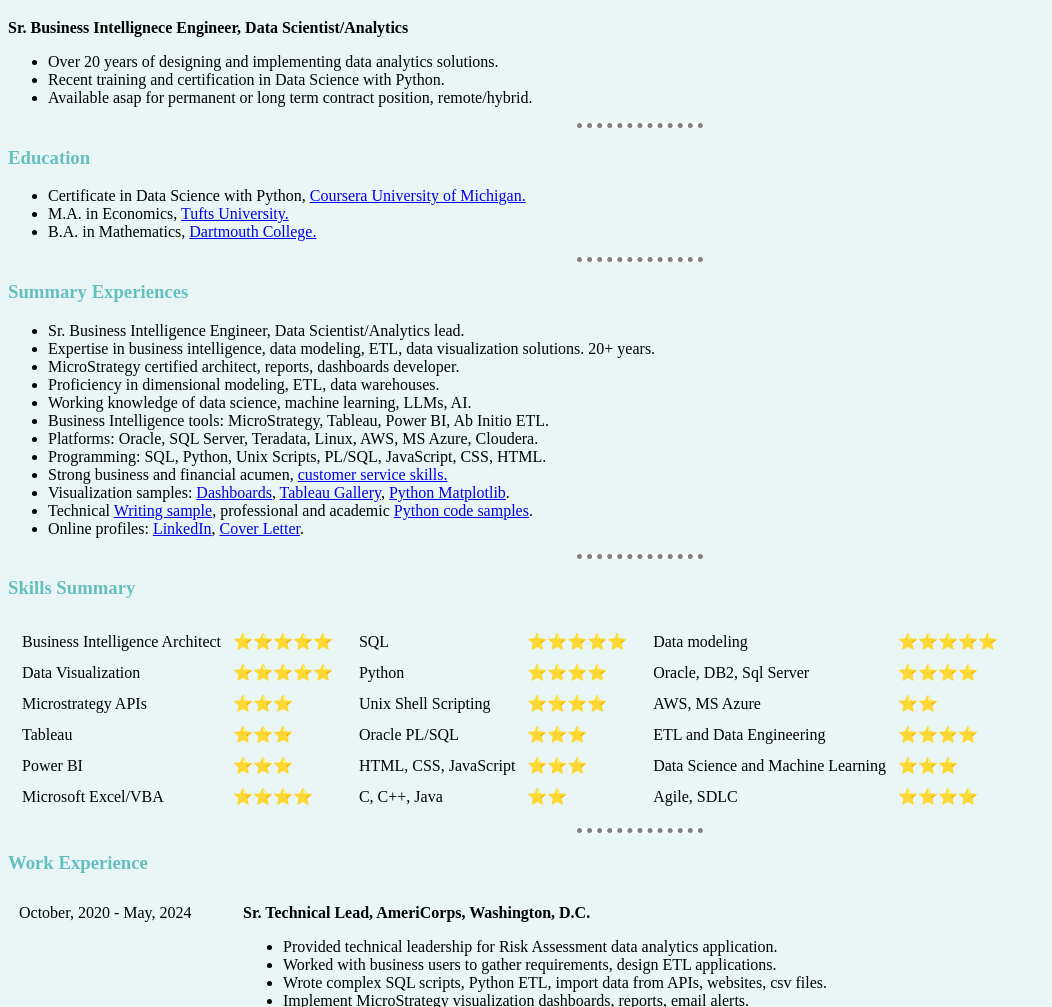
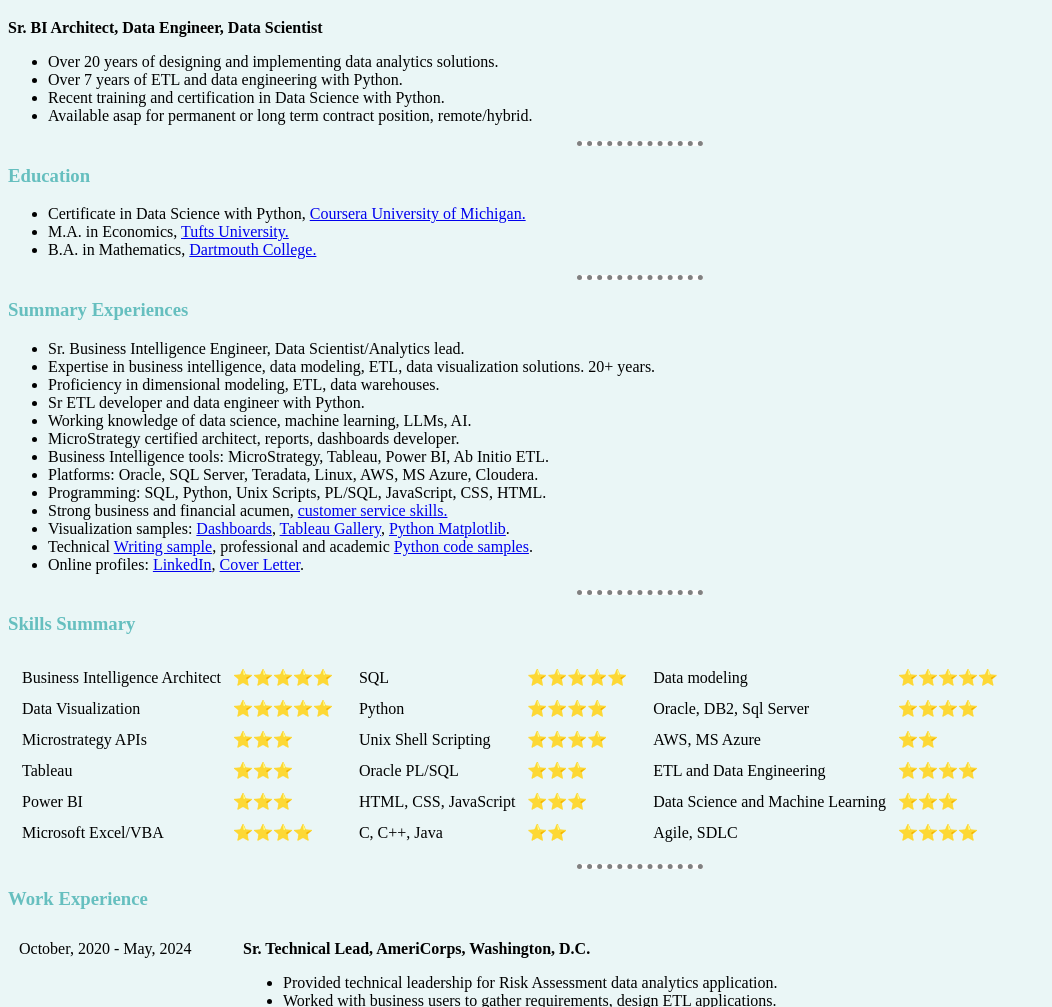
Before and after one commit to MstrDan/cv, a plain HTML site: page index.html in a window 1280 px wide. Shown: the part 279-1286 px from the top of the page, without its empty margins (0-1052 px from the left). Drawn offline with Linux system fonts and the light colour scheme.

Commit message:
Update index.html

```diff
--- a/index.html
+++ b/index.html
@@ -16,10 +16,11 @@
     </table>
           <h1 class="index"> Dan Amare</h1>
 
-          <strong>Sr. Business Intellignece Engineer, Data Scientist/Analytics</strong>
+          <strong>Sr. BI Architect, Data Engineer, Data Scientist</strong>
             <ul>
 
               <li>Over 20 years of designing and implementing data analytics solutions.</li>
+              <li>Over 7 years of ETL and data engineering with Python. </li>
               <li>Recent training and certification in Data Science with Python.</li>
               <li>Available asap for permanent or long term contract position, remote/hybrid.</li>
 
@@ -39,11 +40,11 @@
 <ul>
 <li>Sr. Business Intelligence Engineer, Data Scientist/Analytics lead.</li>
 <li>Expertise in business intelligence, data modeling, ETL, data visualization solutions. 20+ years.</li>
-
+<li>Proficiency in dimensional modeling, ETL, data warehouses.</li>
+  <li>Sr ETL developer and data engineer with Python. </li>
+  <li>Working knowledge of data science, machine learning, LLMs, AI.</li>
 <li>MicroStrategy certified architect, reports, dashboards developer.</li>
-<li>Proficiency in dimensional modeling, ETL, data warehouses.</li>
-  <li>Working knowledge of data science, machine learning, LLMs, AI.</li>
-<li>Business Intelligence tools: MicroStrategy, Tableau, Power BI, Ab Initio ETL.</li>
+  <li>Business Intelligence tools: MicroStrategy, Tableau, Power BI, Ab Initio ETL.</li>
 <li>Platforms: Oracle, SQL Server, Teradata, Linux, AWS, MS Azure, Cloudera.</li>
 <li>Programming: SQL, Python, Unix Scripts, PL/SQL, JavaScript, CSS, HTML. </li>
 <li>Strong business and financial acumen, <a href="Sysplus2020.jpg">customer service skills.</a></li>
@@ -177,7 +178,7 @@
       <ul>
         <li> Provided technical leadership for Risk Assessment data analytics application.</li>
         <li> Worked with business users to gather requirements, design ETL applications.</li>
-        <li> Wrote complex SQL scripts, Python ETL, import data from APIs, websites, csv files.</li>
+        <li> Wrote complex SQL scripts, Python programs, import, transform data from APIs, Websites.</li>
         <li> Implement MicroStrategy visualization dashboards, reports, email alerts.</li>
         <li> Systems used: MicroStrategy v10.3, Oracle v10.2., Python v3.9.5</li>
       </ul>
```
